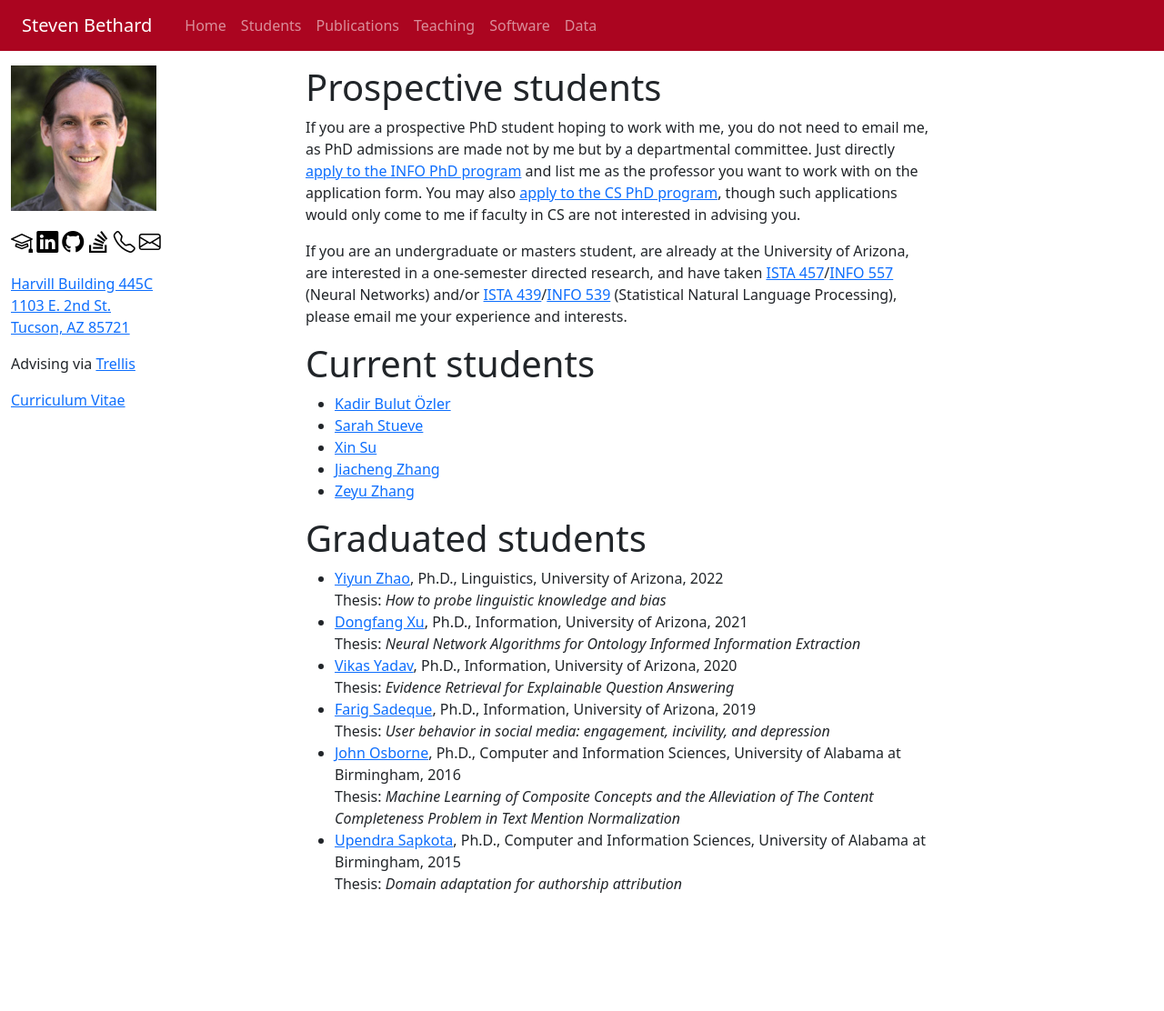
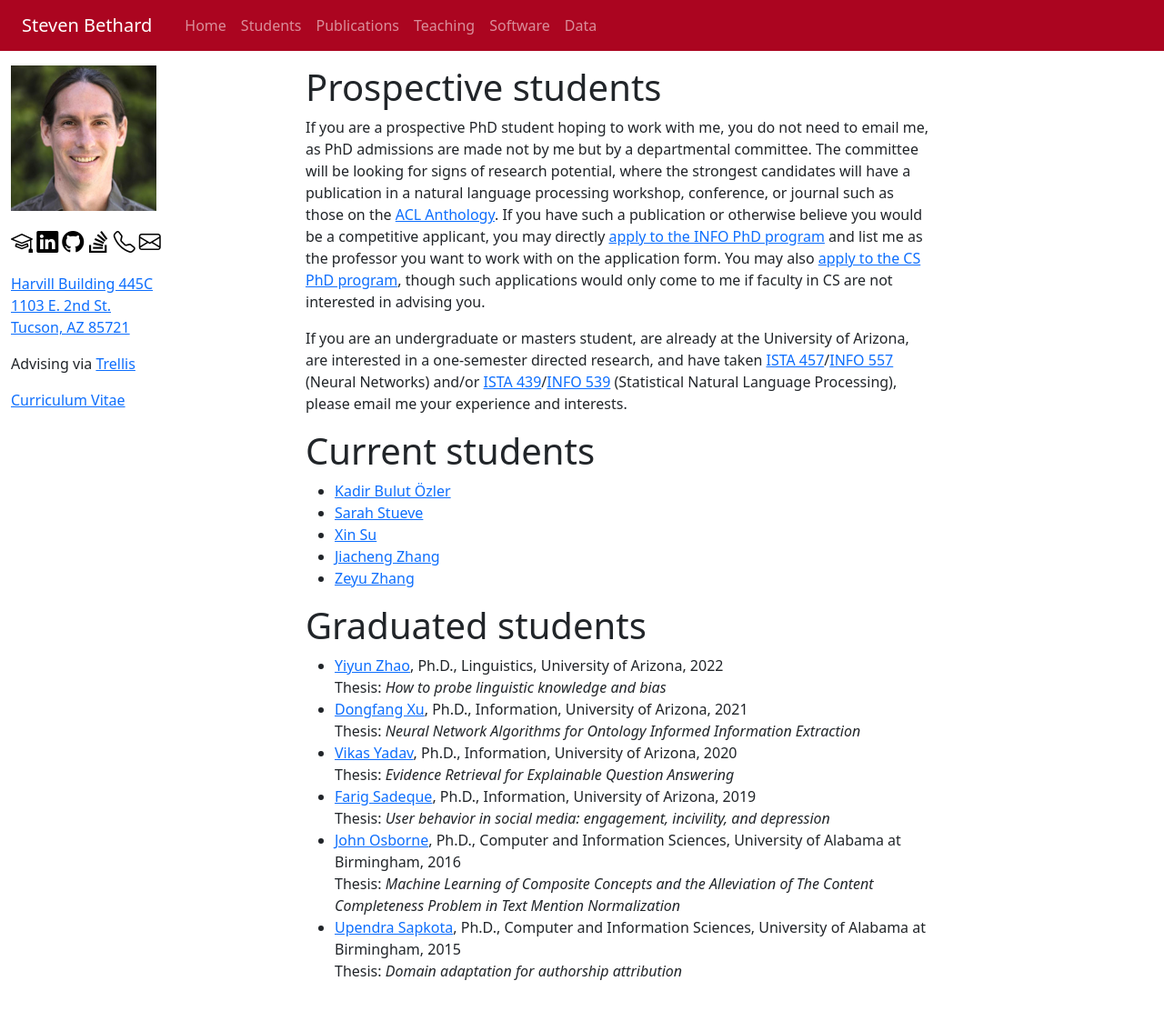
Before and after one commit to bethard/bethard.github.io, a Jekyll site: the page built from students.md, in a window 1280 px wide. Shown: the whole page at 91% size. Built offline with Jekyll 4.4.1, drawn with Linux system fonts in a browser that asks for light colours; before the commit the page ends 1016 px from its top, so only the background shows below that.

Commit message:
spell out expectations for PhD applicants

```diff
--- a/students.md
+++ b/students.md
@@ -7,7 +7,8 @@ order: 1
 # Prospective students #
 
 If you are a prospective PhD student hoping to work with me, you do not need to email me, as PhD admissions are made not by me but by a departmental committee.
-Just directly [apply to the INFO PhD program](https://grad.arizona.edu/catalog/programinfo/INFOPHD) and list me as the professor you want to work with on the application form.
+The committee will be looking for signs of research potential, where the strongest candidates will have a publication in a natural language processing workshop, conference, or journal such as those on the [ACL Anthology](https://aclanthology.org/).
+If you have such a publication or otherwise believe you would be a competitive applicant, you may directly [apply to the INFO PhD program](https://grad.arizona.edu/catalog/programinfo/INFOPHD) and list me as the professor you want to work with on the application form.
 You may also [apply to the CS PhD program](https://grad.arizona.edu/catalog/programinfo/COSCPHD), though such applications would only come to me if faculty in CS are not interested in advising you.
 
 If you are an undergraduate or masters student, are already at the University of Arizona, are interested in a one-semester directed research, and have taken [ISTA 457](https://ischool.arizona.edu/course/ista-457-neural-networks)/[INFO 557](https://ischool.arizona.edu/course/info-557-neural-networks) (Neural Networks) and/or [ISTA 439](https://ischool.arizona.edu/course/ista-439-statistical-natural-language-processing-cross-listed-ling-439)/[INFO 539](https://ischool.arizona.edu/course/info-539-statistical-natural-language-processing-cross-listed-ling-539) (Statistical Natural Language Processing), please email me your experience and interests.
```
